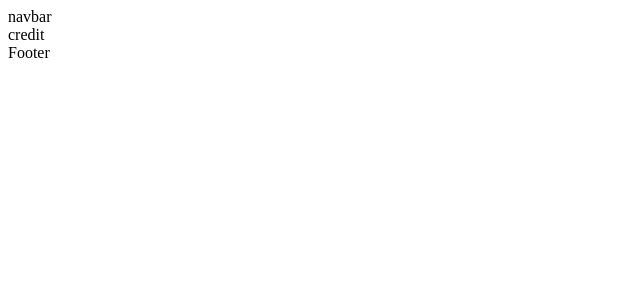
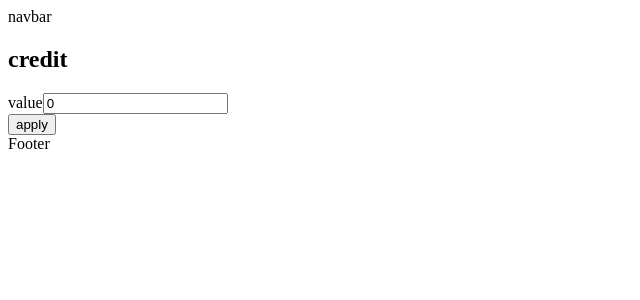
Before and after one commit to vitor-msp/simple-bank-front, a React (Create React App) app: page /credit in a window 1280 px wide. Shown: the top 300 px of the page, without its empty margins (0-640 px from the left). Built offline with nearby package versions, Linux system fonts and the light colour scheme.

Commit message:
feat(transactions): added credit page

```diff
--- a/src/components/CreditForm.tsx
+++ b/src/components/CreditForm.tsx
@@ -1,3 +1,52 @@
+import { useContext, useState } from "react";
+import { Credit } from "../core/domain/Credit";
+import { useNavigate } from "react-router-dom";
+import { creditUsecase } from "../factory";
+import { AccountContext } from "../context/AccountProvider";
+
+const defaultCredit: Credit = { value: 0 };
+
 export const CreditForm = () => {
-  return <div>credit</div>;
+  const [credit, setCredit] = useState<Credit>(defaultCredit);
+  const navigate = useNavigate();
+  const accountContext = useContext(AccountContext);
+
+  const applyCredit = async (event: React.FormEvent<HTMLFormElement>) => {
+    event.preventDefault();
+    event.stopPropagation();
+    const account = accountContext.getAccount();
+    if (!account) return;
+    const success = await creditUsecase.execute(account.accountNumber!, credit);
+    if (success) {
+      navigate(`/home`);
+      return;
+    }
+    alert("Error to apply credit. Please, try again!");
+  };
+
+  const onChangeField = (event: any) => {
+    setCredit((c) => {
+      return { ...c, value: event.target.value };
+    });
+  };
+
+  return (
+    <div>
+      <h2>credit</h2>
+      <form onSubmit={applyCredit}>
+        <div>
+          <label htmlFor="value">value</label>
+          <input
+            type="number"
+            id="value"
+            onChange={onChangeField}
+            value={credit.value}
+            min={0}
+            step={0.1}
+          />
+        </div>
+        <button type="submit">apply</button>
+      </form>
+    </div>
+  );
 };
--- a/src/components/LoginForm.tsx
+++ b/src/components/LoginForm.tsx
@@ -16,7 +16,7 @@ export const LoginForm = () => {
       navigate(`/home`);
       return;
     }
-    alert("Error to loing. Please, try again!");
+    alert("Error to login. Please, try again!");
   };
 
   const onChangeField = (event: any) => {
--- a/src/pages/HomePage.tsx
+++ b/src/pages/HomePage.tsx
@@ -1,18 +1,18 @@
 import { useNavigate } from "react-router-dom";
 
 export const HomePage = () => {
-  const navigator = useNavigate();
+  const navigate = useNavigate();
 
   const credit = () => {
-    navigator("/credit");
+    navigate("/credit");
   };
 
   const debit = () => {
-    navigator("/debit");
+    navigate("/debit");
   };
 
   const transfer = () => {
-    navigator("/transfer");
+    navigate("/transfer");
   };
 
   return (
```
